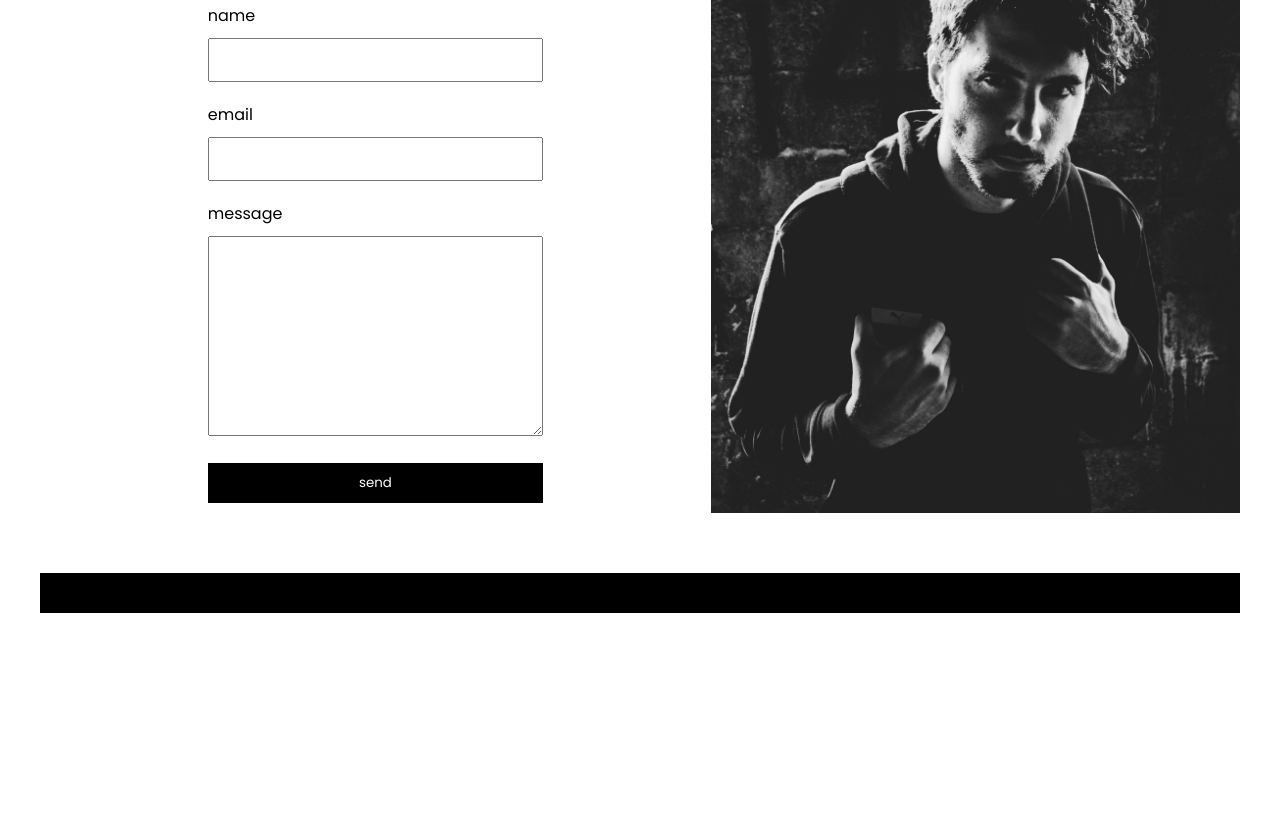
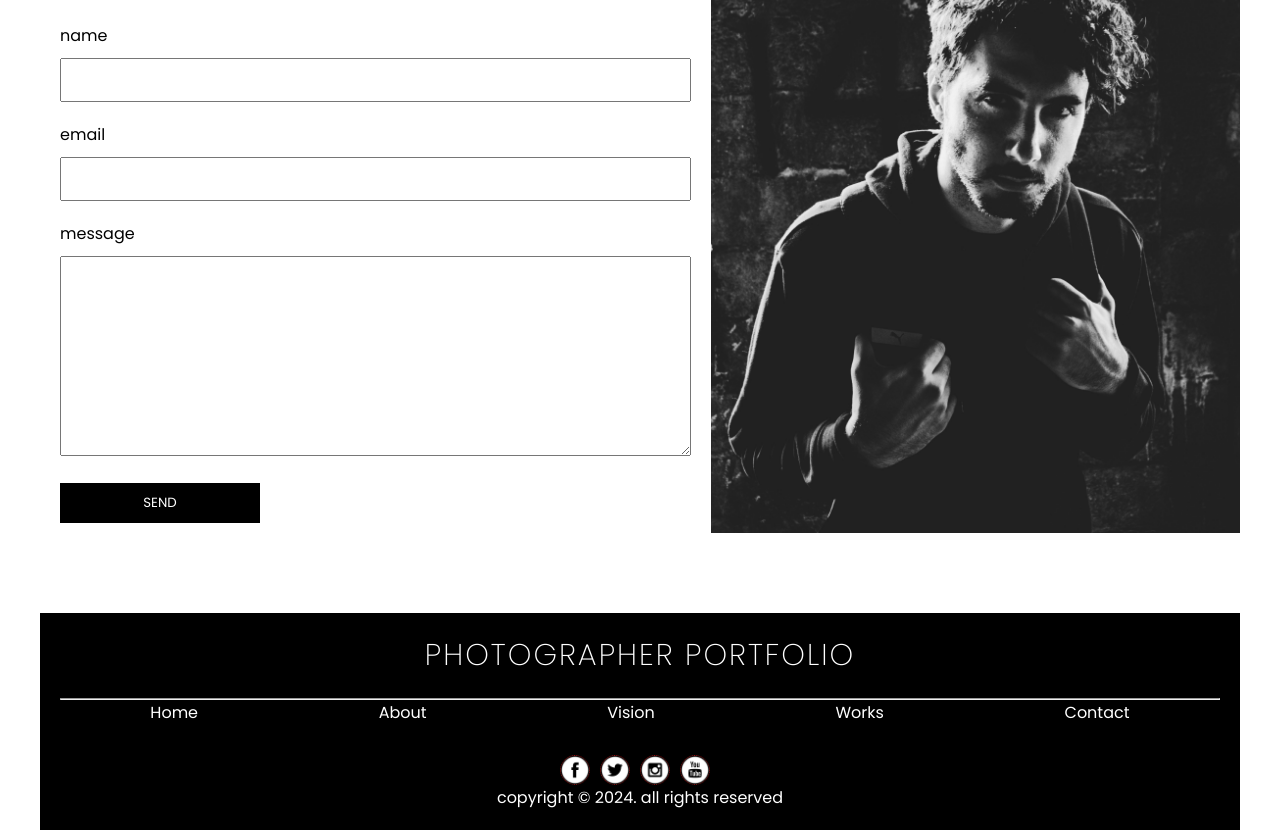
Before and after one commit to CipiVlad/photographer_portfolio_template, a website built with Vite: page index.html in a window 1280 px wide. Shown: the part 5852-6682 px from the top of the page. Before the commit the page ends 6465 px from the top, so only its background shows below. Built offline with nearby package versions, Linux system fonts and the light colour scheme.

Commit message:
footer icons etc

```diff
--- a/index.html
+++ b/index.html
@@ -142,10 +142,30 @@
         <div class="contact-img"></div>
       </div>
     </section>
-
   </main>
 
-  <footer></footer>
+  <footer>
+    <h2>photographer portfolio</h2>
+    <hr>
+    <div class="footer-flex-container">
+      <ul>
+        <li><a href="#">Home</a></li>
+        <li><a href="#">About</a></li>
+        <li><a href="#">Vision</a></li>
+        <li><a href="#">Works</a></li>
+        <li><a href="#">Contact</a></li>
+      </ul>
+    </div>
+    <div class="footer-social-icons">
+      <div class="social-icons">
+        <img src="./img/icons/2481100_facebook_logo_social_icon (1).png" alt="facebook">
+        <img src="./img/icons/2481089_logo_social_twitter_icon.png" alt="twitter">
+        <img src="./img/icons/2481098_instagram_logo_social_icon.png" alt="instagram">
+        <img src="./img/icons/2481086_logo_social_youtube_icon.png" alt="youtube">
+      </div>
+    </div>
+    <p>copyright &copy; 2024. all rights reserved</p>
+  </footer>
 
   <script type="module" src="/main.js"></script>
 </body>
--- a/style.css
+++ b/style.css
@@ -343,7 +343,7 @@ nav ul li a:hover {
 }
 
 .contact-form form {
-  width: 50%;
+  padding: 20px;
   margin: 0 auto;
 }
 
@@ -364,11 +364,13 @@ nav ul li a:hover {
 }
 
 .contact-form input[type="submit"] {
+  width: 200px;
   background-color: black;
   color: white;
   padding: 10px 20px;
   border: none;
   cursor: pointer;
+  text-transform: uppercase;
 }
 
 .contact-form input[type="submit"]:hover {
@@ -394,6 +396,59 @@ footer {
   color: white;
   padding: 20px;
   text-align: center;
+
+}
+
+footer h2 {
+  font-size: 30px;
+  font-weight: 200;
+  margin-bottom: 20px;
+  text-transform: uppercase;
+  letter-spacing: 2px;
+}
+
+.footer-flex-container ul {
+  display: flex;
+  justify-content: space-between;
+  align-items: center;
+  list-style: none;
+}
+
+.footer-flex-container ul li {
+  margin-bottom: 10px;
+}
+
+.footer-flex-container ul li a {
+  display: block;
+  color: white;
+  text-decoration: none;
+}
+
+.footer-social {
+  display: flex;
+  align-items: center;
+}
+
+.footer-social-icons {
+  display: flex;
+  align-items: center;
+  justify-content: center;
+  margin-top: 20px;
+}
+
+.social-icons {
+  display: flex;
+}
+
+.social-icons img {
+  margin-right: 10px;
+  width: 30px;
+  height: 30px;
+  border-radius: 50%;
+}
+
+.footer-social-icons img {
+  margin-right: 10px;
 }
 
 /* media queries */
```
Also changed, not shown: img/icons/2481086_logo_social_youtube_icon.png (added), img/icons/2481089_logo_social_twitter_icon.png (added), img/icons/2481098_instagram_logo_social_icon.png (added), img/icons/2481100_facebook_logo_social_icon (1).png (added), package.json (line endings or trailing spaces).
